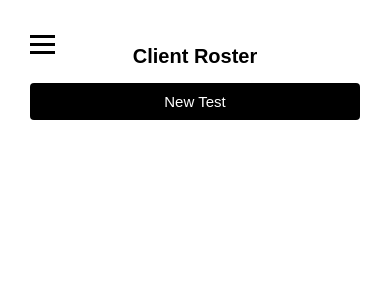
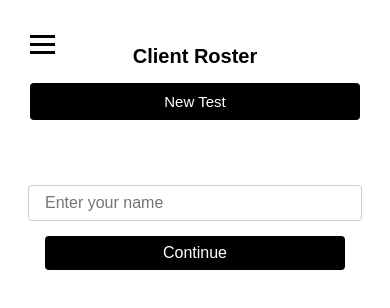
Before and after one commit to ImprovedBear/Archer, a website: page archer.html in a window 390 px wide. Drawn offline with Linux system fonts and the light colour scheme.

Commit message:
Improved mobile layout for client input form

```diff
--- a/archer.html
+++ b/archer.html
@@ -502,7 +502,7 @@
         .client-name-input {
             text-align: center;
             margin: 20px 0 40px;
-            display: none;
+            display: block;
         }
         .client-mode .client-name-input {
             display: block;
@@ -513,7 +513,7 @@
             border: 1px solid #ccc;
             border-radius: 4px;
             width: 300px;
-            margin-right: 10px;
+            margin-bottom: 15px;  /* Add space between input and button */
         }
         .client-name-input button {
             padding: 8px 16px;
@@ -523,6 +523,7 @@
             border: none;
             border-radius: 4px;
             cursor: pointer;
+            width: 300px;  /* Match input width for better mobile alignment */
         }
         .client-name-input button:hover {
             background: #333;
```
